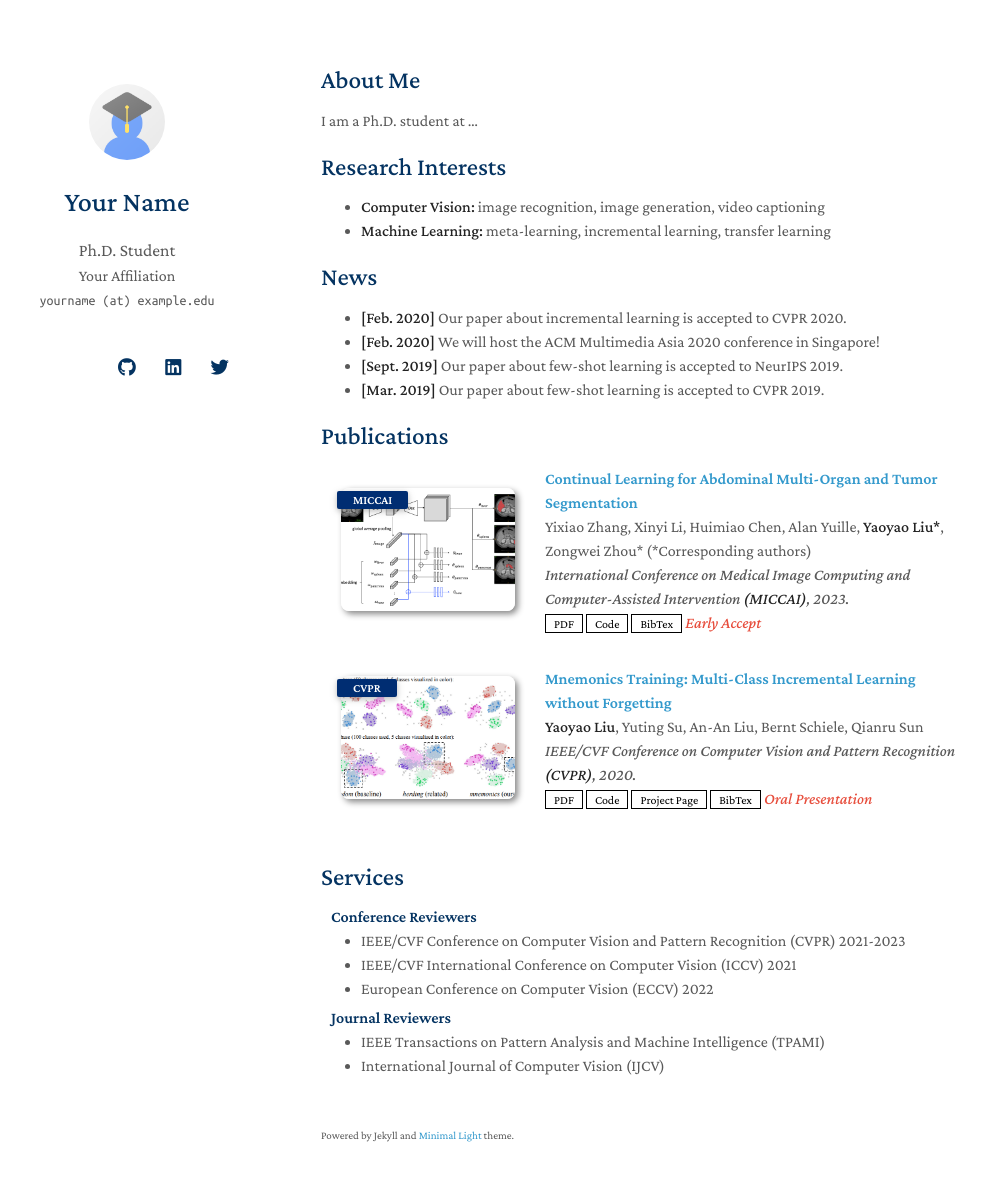
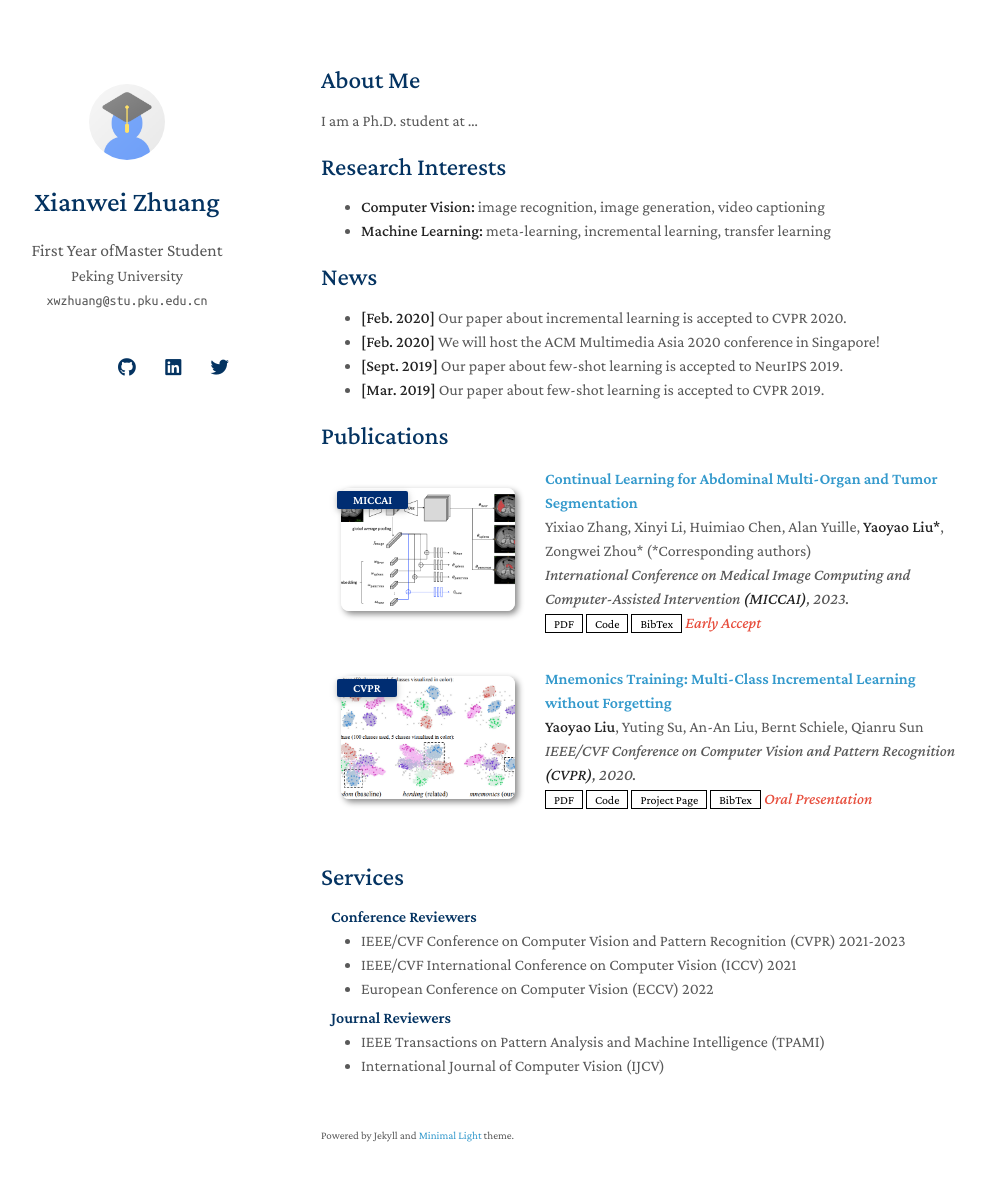
Before and after one commit to mengchuang123/mengchuang123.github.io, a Jekyll site: the page built from index.md, in a window 1280 px wide and 1216 px high. Shown: the top 1181 px of the window, without its empty margins (149-1135 px from the left). Built offline with Jekyll 4.4.1, drawn with Linux system fonts in a browser that asks for light colours; nearby versions of some CDN libraries; a style sheet for code colours, icons or effects is not loaded; our own code applies the rules of GitHub Pages for plain Markdown files.

Commit message:
Update _config.yml

```diff
--- a/_config.yml
+++ b/_config.yml
@@ -1,8 +1,8 @@
 # Basic Information
-title: Your Name
-position: Ph.D. Student
-affiliation: Your Affiliation
-email: yourname (at) example.edu
+title: Xianwei Zhuang
+position: First Year ofMaster Student
+affiliation: Peking University
+email: xwzhuang@stu.pku.edu.cn
 
 # Search Engine Optimization (SEO)
 # The following information is used to improve the website traffic from search engines, e.g., Google.
@@ -13,7 +13,7 @@ canonical: https://minimal-light-theme.yliu.me/
 # Links
 # If you don't need one of them, you may delete the corresponding line.
 google_scholar: https://scholar.google.com/
-cv_link: assets/files/curriculum_vitae.pdf
+cv_link: assets/files
 github_link: https://github.com/
 linkedin: https://www.linkedin.com/
 twitter: https://twitter.com/
```
